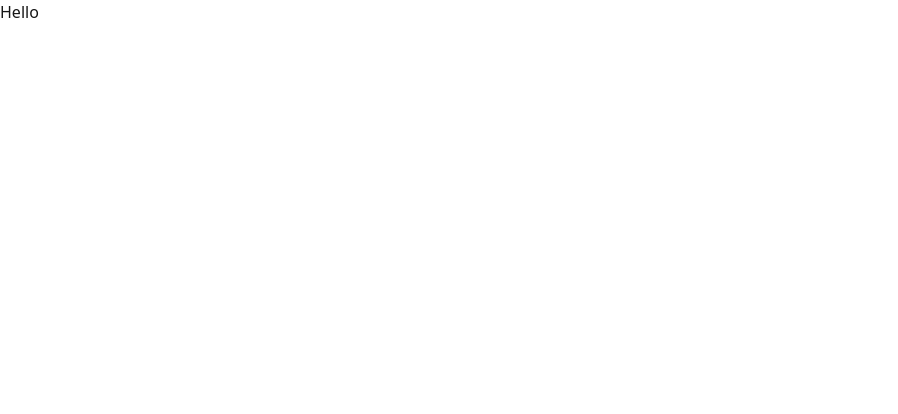
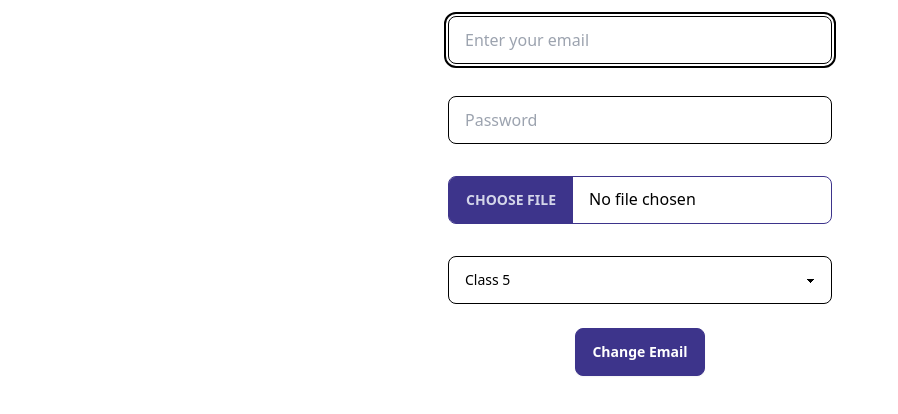
Before and after one commit to arifmia1129/instagram-home-page, a React (Vite) app: page / in a window 1280 px wide. Shown: the top 414 px of the page, without its empty margins (0-898 px from the left). Built offline with nearby package versions, Linux system fonts and the light colour scheme.

Commit message:
[DONE] useable form

```diff
--- a/package.json
+++ b/package.json
@@ -10,13 +10,16 @@
     "preview": "vite preview"
   },
   "dependencies": {
+    "@hookform/resolvers": "^3.3.2",
     "@reduxjs/toolkit": "^1.9.7",
     "react": "^18.2.0",
     "react-dom": "^18.2.0",
+    "react-hook-form": "^7.48.2",
     "react-hot-toast": "^2.4.1",
     "react-icons": "^4.12.0",
     "react-redux": "^8.1.3",
-    "react-router-dom": "^6.19.0"
+    "react-router-dom": "^6.19.0",
+    "yup": "^1.3.2"
   },
   "devDependencies": {
     "@types/react": "^18.2.37",
--- a/src/App.tsx
+++ b/src/App.tsx
@@ -1,9 +1,10 @@
 import { Toaster } from "react-hot-toast";
+import Usage from "./components/form/Usage";
 
 function App() {
   return (
     <>
-      <h1>Hello</h1>
+      <Usage />
 
       {/* react hot toast */}
       <Toaster />
--- /dev/null
+++ b/src/components/form/File.tsx
@@ -0,0 +1,36 @@
+/* eslint-disable @typescript-eslint/no-explicit-any */
+import { FC, InputHTMLAttributes } from "react";
+
+interface InputProps extends InputHTMLAttributes<HTMLInputElement> {
+  name: string;
+  label?: string;
+  error?: string;
+  register?: any;
+  placeholderTxt?: string;
+  className?: string;
+}
+
+const File: FC<InputProps> = ({ register, name, error, label, ...rest }) => {
+  return (
+    <div className="form-control w-full">
+      <label className="label">
+        <span className="label-text">{label}</span>
+      </label>
+      <input
+        {...register(name)}
+        {...rest}
+        type="file"
+        className="file-input file-input-bordered file-input-primary w-full md:w-96"
+      />
+      <label className="label">
+        {error && (
+          <span role="alert">
+            <small className="text-red-500">{error}</small>
+          </span>
+        )}
+      </label>
+    </div>
+  );
+};
+
+export default File;
--- /dev/null
+++ b/src/components/form/Form.tsx
@@ -0,0 +1,55 @@
+/* eslint-disable @typescript-eslint/no-explicit-any */
+import { FC, createElement } from "react";
+import { ReactNode } from "react";
+
+export type classNameType = string;
+export type childrenType = ReactNode;
+
+export interface IFormProps {
+  defaultValues?: any;
+  children?: childrenType;
+  buttonLabel?: string;
+  onSubmit?: any;
+  handleSubmit?: any;
+  register?: any;
+  className?: classNameType;
+}
+
+const Form: FC<IFormProps> = ({
+  //   defaultValues,
+  buttonLabel = "Submit",
+  children,
+  onSubmit,
+  handleSubmit,
+  register,
+  ...rest
+}) => {
+  return (
+    <form onSubmit={handleSubmit(onSubmit)} {...rest}>
+      <div className="flex justify-center">
+        <div>
+          {Array.isArray(children)
+            ? children.map((child) => {
+                return child.props.name
+                  ? createElement(child.type, {
+                      ...{
+                        ...child.props,
+                        register,
+                        key: child.props.name,
+                      },
+                    })
+                  : child;
+              })
+            : children}
+        </div>
+      </div>
+      <div className="flex justify-center">
+        <button className="btn btn-primary m-2 text-white">
+          {buttonLabel}
+        </button>
+      </div>
+    </form>
+  );
+};
+
+export default Form;
--- /dev/null
+++ b/src/components/form/Input.tsx
@@ -0,0 +1,45 @@
+/* eslint-disable @typescript-eslint/no-explicit-any */
+import { FC, InputHTMLAttributes } from "react";
+
+interface InputProps extends InputHTMLAttributes<HTMLInputElement> {
+  name: string;
+  label?: string;
+  error?: string;
+  register?: any;
+  placeholderTxt?: string;
+  className?: string;
+}
+
+const Input: FC<InputProps> = ({
+  register,
+  name,
+  type,
+  error,
+  label,
+  placeholderTxt,
+  ...rest
+}) => {
+  return (
+    <div className="form-control w-full">
+      <label className="label">
+        <span className="label-text">{label}</span>
+      </label>
+      <input
+        {...register(name)}
+        {...rest}
+        type={type}
+        placeholder={placeholderTxt}
+        className="input input-bordered w-full md:w-96"
+      />
+      <label className="label">
+        {error && (
+          <span role="alert">
+            <small className="text-red-500">{error}</small>
+          </span>
+        )}
+      </label>
+    </div>
+  );
+};
+
+export default Input;
--- /dev/null
+++ b/src/components/form/Select.tsx
@@ -0,0 +1,50 @@
+/* eslint-disable @typescript-eslint/no-unused-vars */
+/* eslint-disable @typescript-eslint/no-explicit-any */
+import { FC, InputHTMLAttributes } from "react";
+
+interface IOption {
+  name: string;
+  value: any;
+}
+
+interface InputProps extends InputHTMLAttributes<HTMLInputElement> {
+  name: string;
+  label?: string;
+  error?: string;
+  register?: any;
+  placeholderTxt?: string;
+  className?: string;
+  options: IOption[];
+}
+
+const Select: FC<InputProps> = ({
+  register,
+  name,
+  error,
+  label,
+  options,
+  ...rest
+}) => {
+  return (
+    <div className="form-control w-full">
+      <label className="label">
+        <span className="label-text">{label}</span>
+      </label>
+
+      <select {...register(name)} {...rest} className="select select-bordered">
+        {options?.map(({ name, value }: IOption) => (
+          <option value={value}>{name}</option>
+        ))}
+      </select>
+      <label className="label">
+        {error && (
+          <span role="alert">
+            <small className="text-red-500">{error}</small>
+          </span>
+        )}
+      </label>
+    </div>
+  );
+};
+
+export default Select;
--- /dev/null
+++ b/src/components/form/Usage.tsx
@@ -0,0 +1,71 @@
+/* eslint-disable @typescript-eslint/no-explicit-any */
+import Form from "./Form";
+import Input from "./Input";
+import * as yup from "yup";
+import { useForm } from "react-hook-form";
+import { yupResolver } from "@hookform/resolvers/yup";
+import File from "./File";
+import Select from "./Select";
+
+// interface for form
+interface EmailInterface {
+  email: string;
+  password: string;
+}
+
+// validation
+const EmailSchema = yup.object().shape({
+  email: yup
+    .string()
+    .email("Enter a valid email")
+    .required("Email is required"),
+  password: yup
+    .string()
+    .max(32, "Max password length is 32")
+    .required("Password is required"),
+  image: yup
+    .mixed()
+    .test("required", "You need to provide a file", (file: any) => {
+      if (file.length) return true;
+      return false;
+    }),
+});
+
+const Usage = () => {
+  const {
+    register,
+    handleSubmit,
+    formState: { errors },
+  } = useForm({ resolver: yupResolver(EmailSchema) });
+
+  const onSubmit = (data: EmailInterface) => console.log(data);
+
+  console.log(errors);
+  return (
+    <Form
+      buttonLabel="Change Email"
+      register={register}
+      handleSubmit={handleSubmit}
+      onSubmit={onSubmit}
+      className="change-form"
+    >
+      <Input
+        name="email"
+        type="email"
+        placeholderTxt="Enter your email"
+        error={errors.email?.message}
+        autoFocus
+      />
+      <Input
+        name="password"
+        type="password"
+        placeholderTxt="Password"
+        error={errors.password?.message}
+      />
+      <File name="image" error={errors.image?.message} />
+      <Select name="class" options={[{ name: "Class 5", value: "5th" }]} />
+    </Form>
+  );
+};
+
+export default Usage;
--- a/tailwind.config.js
+++ b/tailwind.config.js
@@ -10,11 +10,9 @@ export default {
     themes: [
       {
         mytheme: {
-          primary: "#a991f7",
-          secondary: "#f6d860",
-          accent: "#37cdbe",
-          neutral: "#3d4451",
-          "base-100": "#ffffff",
+          primary: "#3d348b",
+          secondary: "#7678ed",
+          accent: "#f35b04",
         },
       },
       "light",
```
Also changed, not shown: src/components/authentication/PrivateRoute.tsx (renamed from src/Components/Authentication/PrivateRoute.tsx), 1 other file (tests, documents, lock files or other folders).
